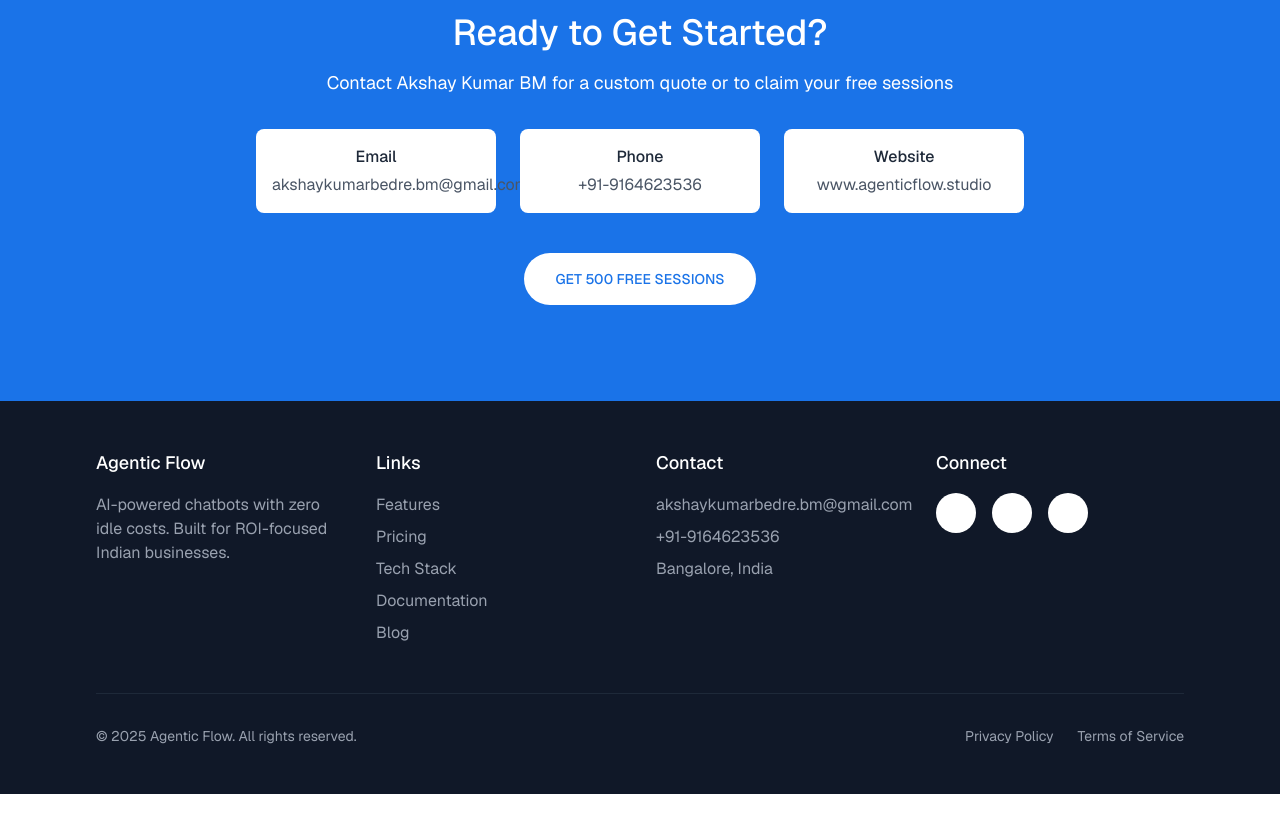
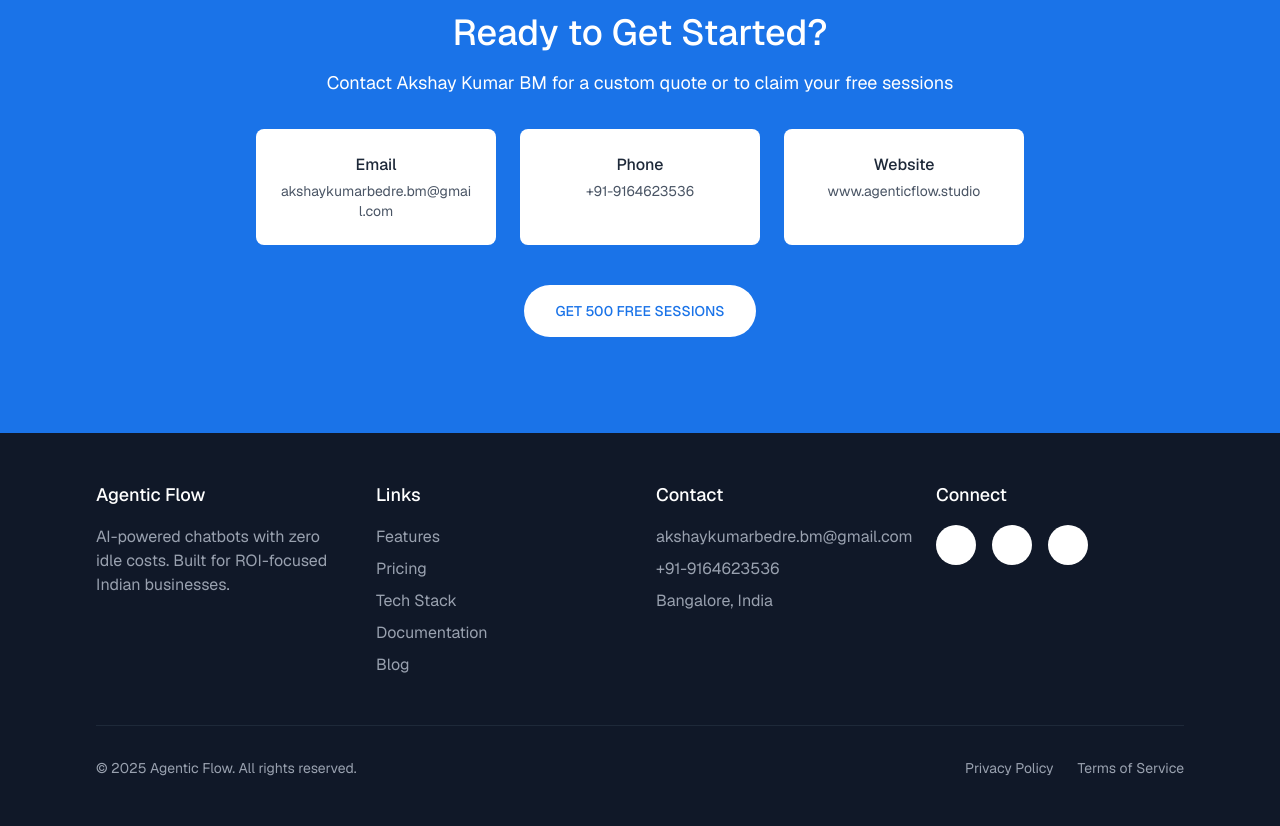
Before and after one commit to akshaykumarbedre/website1, a Next.js app: page / in a window 1280 px wide. Shown: the part 5080-5906 px from the top of the page. Before the commit the page ends 5874 px from the top, so only its background shows below. Built offline with nearby package versions, Linux system fonts and the light colour scheme.

Commit message:
update website

```diff
--- a/src/app/page.js
+++ b/src/app/page.js
@@ -543,17 +543,28 @@
     </p>
 
     <div className="mt-8 grid md:grid-cols-3 gap-6 max-w-3xl mx-auto">
-            <div className="bg-white rounded-lg p-4">
-              <p className="font-medium text-gray-800">Email</p>
-              <p className="mt-1 text-gray-600">akshaykumarbedre.bm@gmail.com</p>
+      {/* Email */}
+      <div className="bg-white rounded-lg p-6 flex flex-col items-center min-h-[100px]">
+        <p className="font-medium text-gray-800 mb-1">Email</p>
+        <p className="text-gray-600 text-sm break-all text-center">
+          akshaykumarbedre.bm@gmail.com
+        </p>
       </div>
-            <div className="bg-white rounded-lg p-4">
-              <p className="font-medium text-gray-800">Phone</p>
-              <p className="mt-1 text-gray-600">+91-9164623536</p>
+
+      {/* Phone */}
+      <div className="bg-white rounded-lg p-6 flex flex-col items-center min-h-[100px]">
+        <p className="font-medium text-gray-800 mb-1">Phone</p>
+        <p className="text-gray-600 text-sm text-center">
+          +91-9164623536
+        </p>
       </div>
-            <div className="bg-white rounded-lg p-4">
-              <p className="font-medium text-gray-800">Website</p>
-              <p className="mt-1 text-gray-600">www.agenticflow.studio</p>
+
+      {/* Website */}
+      <div className="bg-white rounded-lg p-6 flex flex-col items-center min-h-[100px]">
+        <p className="font-medium text-gray-800 mb-1">Website</p>
+        <p className="text-gray-600 text-sm break-all text-center">
+          www.agenticflow.studio
+        </p>
       </div>
     </div>
 
```
Lines whose indentation alone changed are shown as unchanged.
